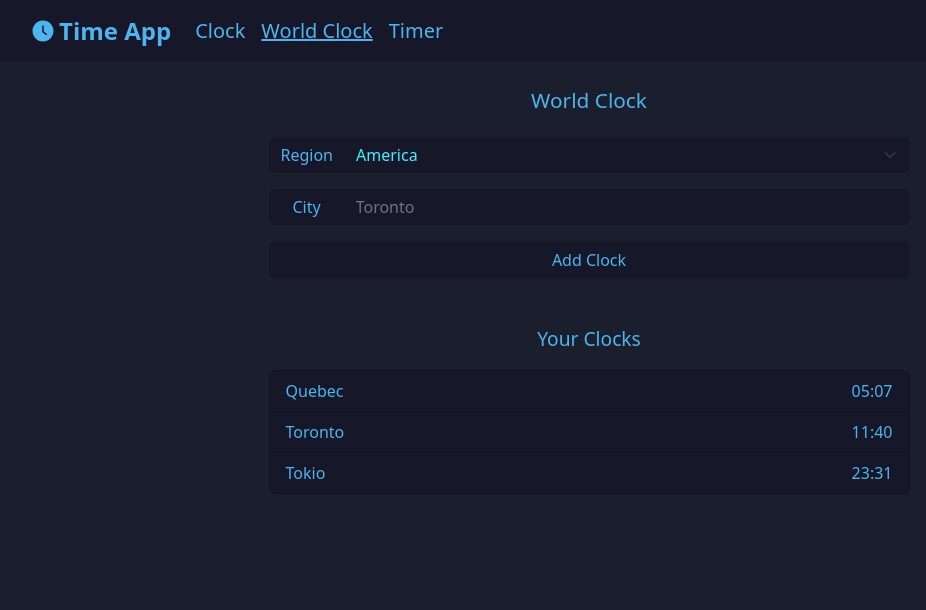
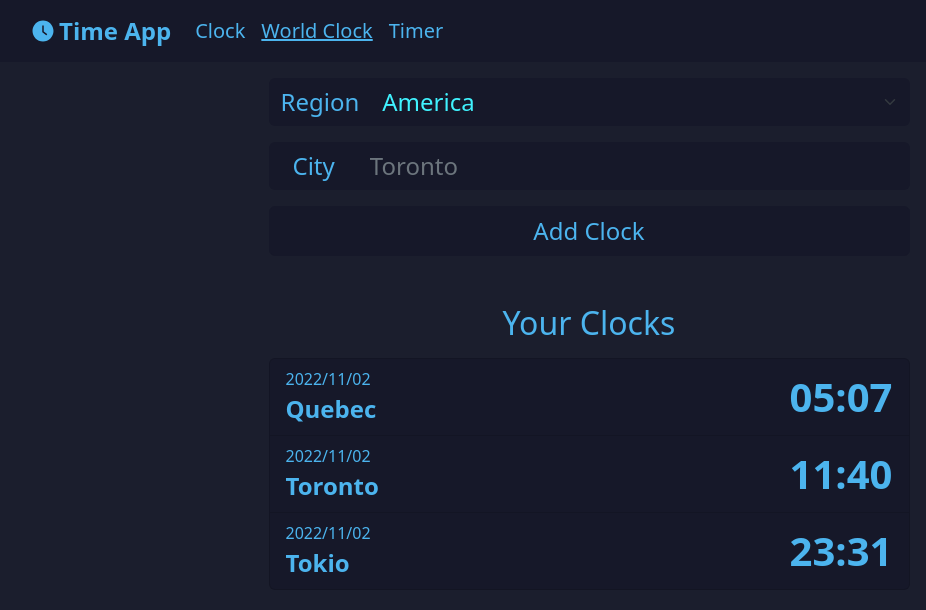
Before and after one commit to LugpDev2022/time-app, a React (Vite) app: page /world-clock in a window 1280 px wide. Shown: the top 610 px of the page, without its empty margins (51-977 px from the left). Built offline with nearby package versions, Linux system fonts and the light colour scheme.

Commit message:
Stetic changes on worldClock page

```diff
--- a/src/components/styled/Subtitle.jsx
+++ /dev/null
@@ -1,7 +0,0 @@
-import styled from 'styled-components';
-export const Subtitle = styled.h2`
-  color: #4cb4ee;
-  font-size: 1.2em;
-  margin-bottom: 1em;
-  text-align: center;
-`;
--- a/src/components/styled/index.js
+++ b/src/components/styled/index.js
@@ -1,4 +1,3 @@
 export * from './BigNumber';
 export * from './Box';
-export * from './Subtitle';
 export * from './Title';
--- a/src/pages/worldClock/WorldClockPage.jsx
+++ b/src/pages/worldClock/WorldClockPage.jsx
@@ -5,10 +5,6 @@ import { AddCountryForm, CountryClockList } from './components';
 export const WorldClockPage = () => {
   return (
     <Container>
-      <Row className='mt-3'>
-        <Title>World Clock</Title>
-      </Row>
-
       <AddCountryForm />
       <CountryClockList />
     </Container>
--- a/src/pages/worldClock/components/AddCountryForm.jsx
+++ b/src/pages/worldClock/components/AddCountryForm.jsx
@@ -14,14 +14,14 @@ export const AddCountryForm = () => {
               <InputGroup className='mb-3'>
                 <InputGroup.Text
                   id='region-desc'
-                  className='bg-dark border-0 text-primary'
+                  className='bg-dark border-0 text-primary fs-4'
                 >
                   Region
                 </InputGroup.Text>
                 <Form.Select
                   aria-label='Region selector'
                   aria-describedby='region-desc'
-                  className='bg-dark border-0 text-info'
+                  className='bg-dark border-0 text-info fs-4'
                   ref={countrySelect}
                 >
                   <option value='America'>America</option>
@@ -39,13 +39,13 @@ export const AddCountryForm = () => {
               <InputGroup className='mb-3'>
                 <InputGroup.Text
                   id='region-desc'
-                  className='bg-dark border-0 text-primary px-4'
+                  className='bg-dark border-0 text-primary px-4 fs-4'
                 >
                   City
                 </InputGroup.Text>
                 <Form.Control
                   aria-label='country'
-                  className='bg-dark border-0 text-info'
+                  className='bg-dark border-0 text-info fs-4'
                   onChange={handleInputChange}
                   placeholder='Toronto'
                   value={city}
@@ -56,7 +56,7 @@ export const AddCountryForm = () => {
               <Button
                 variant='dark'
                 type='submit'
-                className='text-primary w-100'
+                className='text-primary w-100 fs-4'
               >
                 Add Clock
               </Button>
--- a/src/pages/worldClock/components/CountryClockItem.jsx
+++ b/src/pages/worldClock/components/CountryClockItem.jsx
@@ -1,10 +1,11 @@
 import ListGroup from 'react-bootstrap/ListGroup';
 
-export const CountryClockItem = ({ city, clock }) => {
-  return (
-    <ListGroup.Item className='bg-dark text-primary d-flex justify-content-between'>
-      <span>{city}</span>
-      <span>{clock}</span>
-    </ListGroup.Item>
-  );
-};
+export const CountryClockItem = ({ city, clock, date }) => (
+  <ListGroup.Item className='bg-dark text-primary d-flex justify-content-between align-items-center'>
+    <div className='d-flex flex-column justify-content-center'>
+      <span className='fw-light'>{date}</span>
+      <span className='fs-4 fw-bold'>{city}</span>
+    </div>
+    <span className='fw-bolder ms-4 fs-1'>{clock}</span>
+  </ListGroup.Item>
+);
--- a/src/pages/worldClock/components/CountryClockList.jsx
+++ b/src/pages/worldClock/components/CountryClockList.jsx
@@ -1,16 +1,15 @@
 import { Row, Col, ListGroup } from 'react-bootstrap';
 import { CountryClockItem } from './';
-import { Subtitle } from '../../../components';
 
 export const CountryClockList = () => {
   return (
-    <Row className='justify-content-center mt-5'>
+    <Row className='justify-content-center my-5'>
       <Col md={10} lg={7}>
-        <Subtitle>Your Clocks</Subtitle>
+        <h2 className='text-center text-primary mb-3'>Your Clocks</h2>
         <ListGroup>
-          <CountryClockItem city='Quebec' clock='05:07' />
-          <CountryClockItem city='Toronto' clock='11:40' />
-          <CountryClockItem city='Tokio' clock='23:31' />
+          <CountryClockItem city='Quebec' clock='05:07' date='2022/11/02' />
+          <CountryClockItem city='Toronto' clock='11:40' date='2022/11/02' />
+          <CountryClockItem city='Tokio' clock='23:31' date='2022/11/02' />
         </ListGroup>
       </Col>
     </Row>
--- a/src/sass/custom.scss
+++ b/src/sass/custom.scss
@@ -6,4 +6,8 @@ $theme-colors: (
   'info': #40f2fe,
 );
 
+$font-sizes: (
+  1: 2.5em,
+);
+
 @import 'bootstrap/scss/bootstrap';
```
